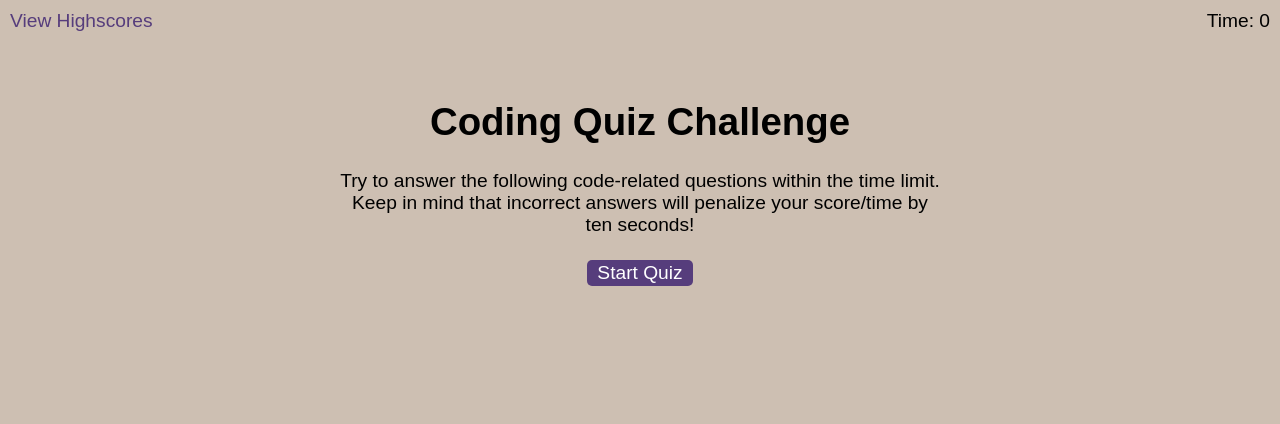
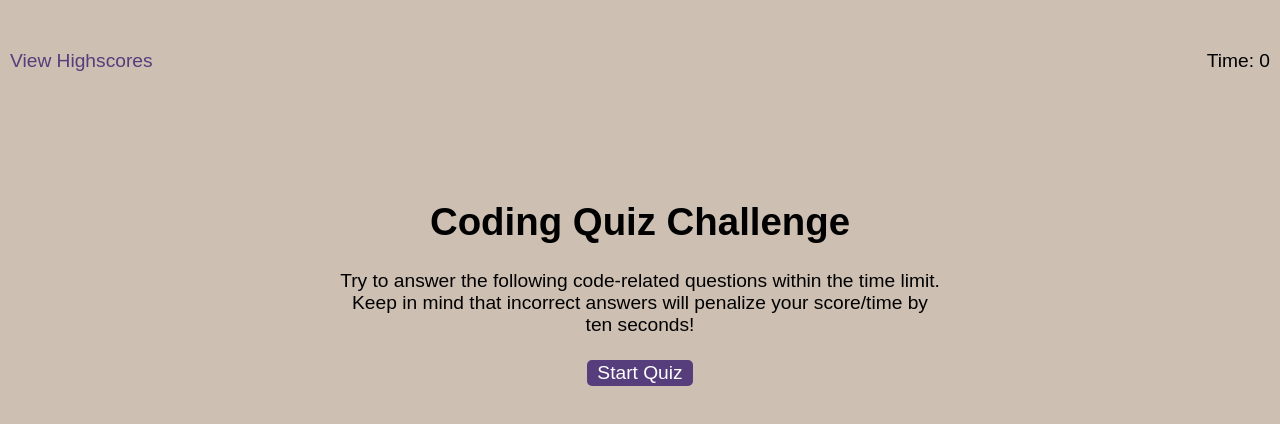
Before and after one commit to Maeevee/Code-Quiz, a plain HTML site: page index.html in a window 1280 px wide. Drawn offline with Linux system fonts and the light colour scheme.

Commit message:
Update styles.css

```diff
--- a/assets/css/styles.css
+++ b/assets/css/styles.css
@@ -55,7 +55,7 @@ li:nth-child(odd) {
 }
 
 .wrapper {
-  margin: 100px auto 0 auto;
+  margin: 200px auto 0 auto;
   max-width: 600px;
 }
 
@@ -69,7 +69,7 @@ li:nth-child(odd) {
 
 .scores {
   position: absolute;
-  top: 10px;
+  top: 50px;
   left: 10px;
 }
 
@@ -84,6 +84,6 @@ li:nth-child(odd) {
 
 .timer {
   position: absolute;
-  top: 10px;
+  top: 50px;
   right: 10px;
 }
```
